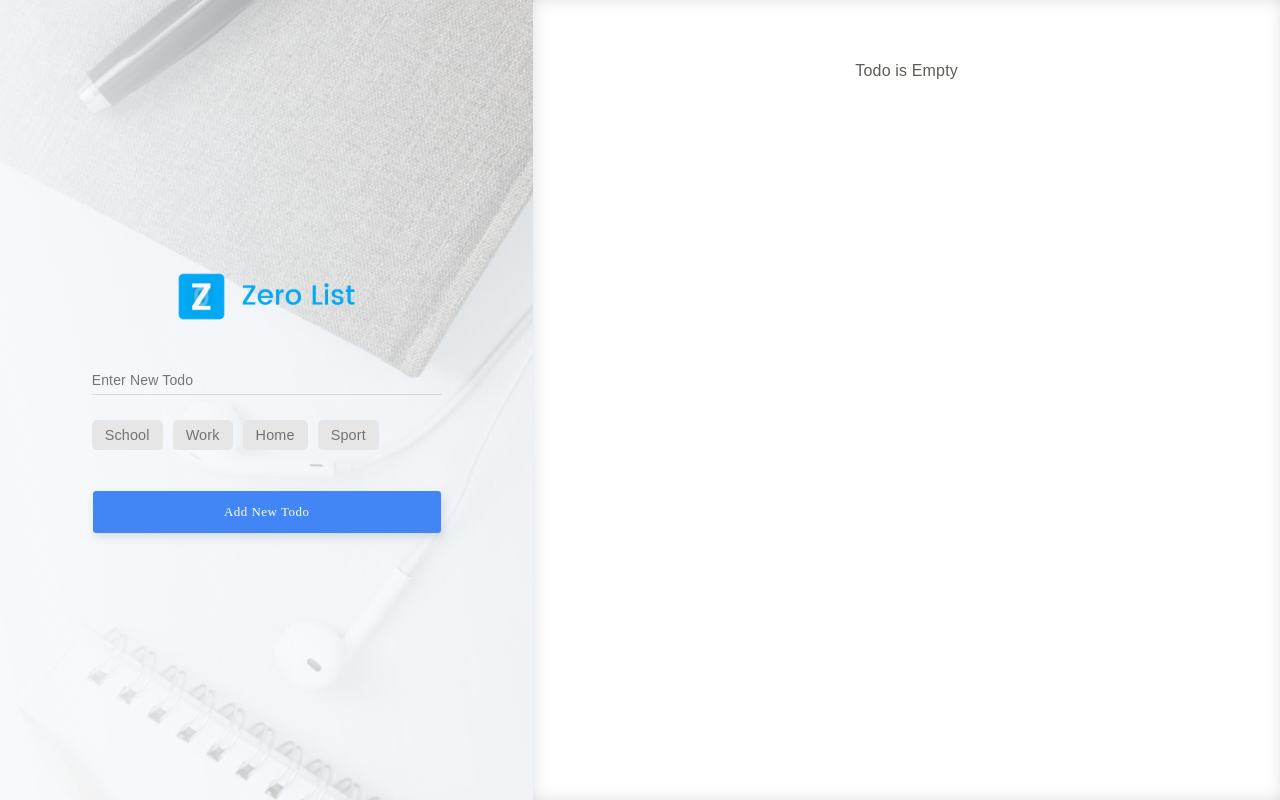
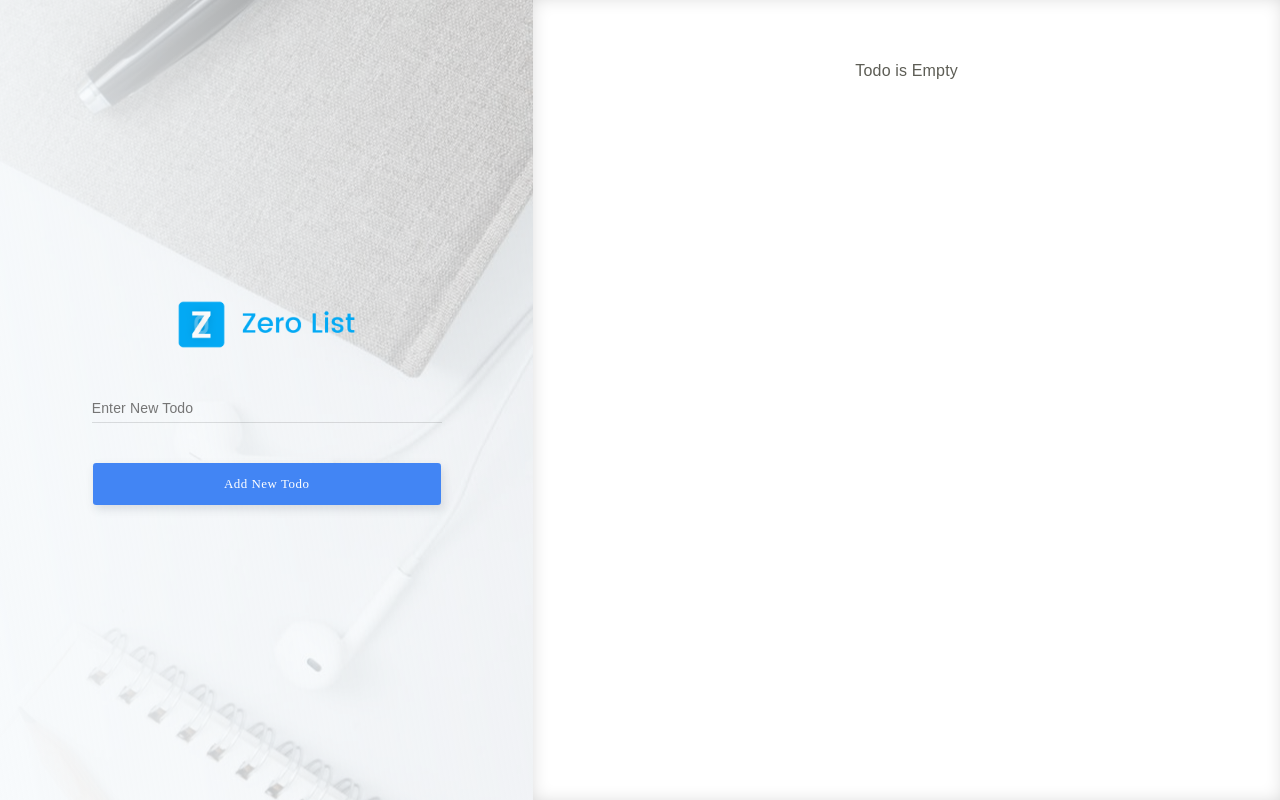
Before and after one commit to daniszaidan/Zero-List, a React (Create React App) app: page / in a window 1280 px wide. Built offline with nearby package versions, Linux system fonts and the light colour scheme.

Commit message:
Delete Tag

```diff
--- a/src/App.css
+++ b/src/App.css
@@ -40,6 +40,9 @@ main .col{
 form{
   display: grid;
   width: 100%;
+}
+form .btn{
+  margin-top: 20px;
 }
 form .tag-frame{
   margin-top: 0;
--- a/src/TodoInput.js
+++ b/src/TodoInput.js
@@ -14,12 +14,6 @@ export default class TodoInput extends Component {
                     />
                     <label>Enter New Todo </label>
                 </div>
-                <div className="tag-frame">
-                    <div className="tag">School</div>
-                    <div className="tag">Work</div>
-                    <div className="tag">Home</div>
-                    <div className="tag">Sport</div>
-                </div>
                 <button type="submit" className="btn btn-default">
                     {editStatus ? "Edit Todo" : "Add New Todo"}
                 </button>
--- a/src/TodoList.js
+++ b/src/TodoList.js
@@ -23,11 +23,6 @@ export default class TodoList extends Component {
                             <div className="title-frame">
                                 <p>{item.title}</p>
                             </div>
-                            <div className="tag-frame">
-                                <div className="tag">school</div>
-                                <div className="tag">school</div>
-                                <div className="tag">school</div>
-                            </div>
                         </div>
                         <div className='col-2 col-s-12 d-flex flex-center'>
                             <i class="fas edit-button fa-pen" onClick={() => handleEdit(item.id)}></i>
```
